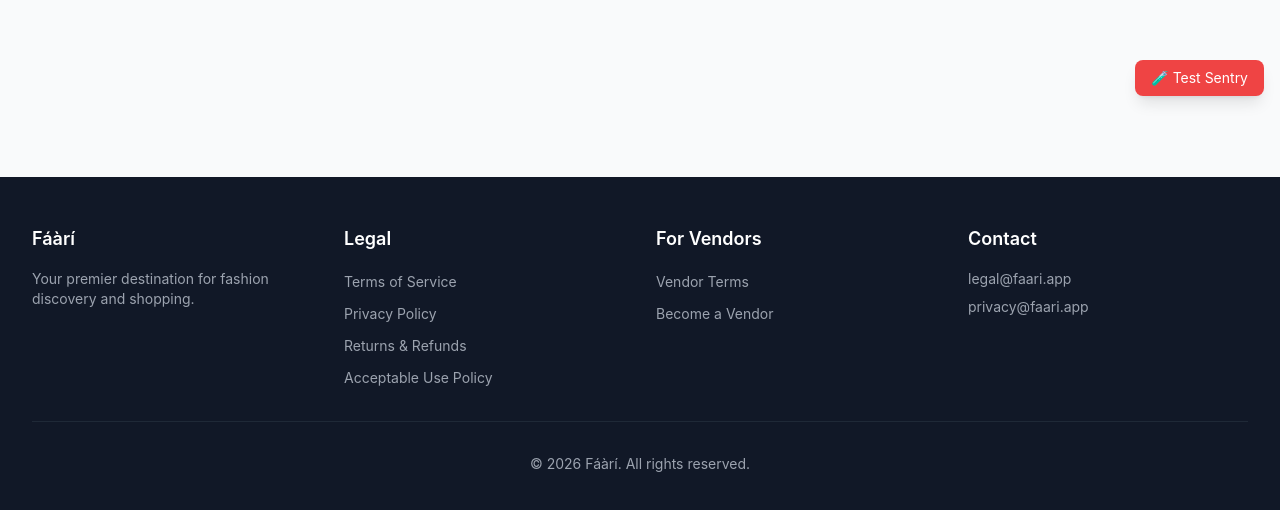
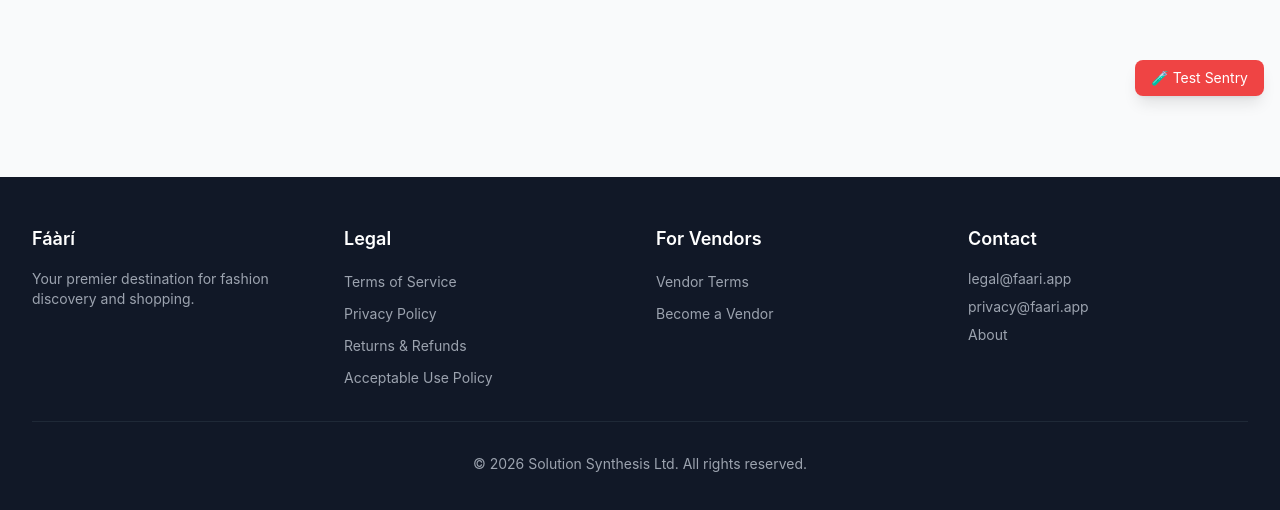
Before and after one commit to Fashion-App-NG/frontend, a React (Create React App) app: page /about in a window 1280 px wide. Shown: the part 688-1198 px from the top of the page. Built offline with nearby package versions, Linux system fonts and the light colour scheme; no server answers.

Commit message:
feat: attribute footer copyright to Solution Synthesis Ltd, link to About page

```diff
--- a/src/components/Common/Footer.jsx
+++ b/src/components/Common/Footer.jsx
@@ -63,12 +63,17 @@ const Footer = () => {
             <ul className="space-y-2 text-gray-400 text-sm">
               <li>legal@faari.app</li>
               <li>privacy@faari.app</li>
+              <li>
+                <Link to="/about" className="text-gray-400 hover:text-white text-sm">
+                  About
+                </Link>
+              </li>
             </ul>
           </div>
         </div>
 
         <div className="border-t border-gray-800 mt-8 pt-8 text-center text-gray-400 text-sm">
-          <p>&copy; {new Date().getFullYear()} Fáàrí. All rights reserved.</p>
+          <p>&copy; {new Date().getFullYear()} Solution Synthesis Ltd. All rights reserved.</p>
         </div>
       </div>
     </footer>
```
